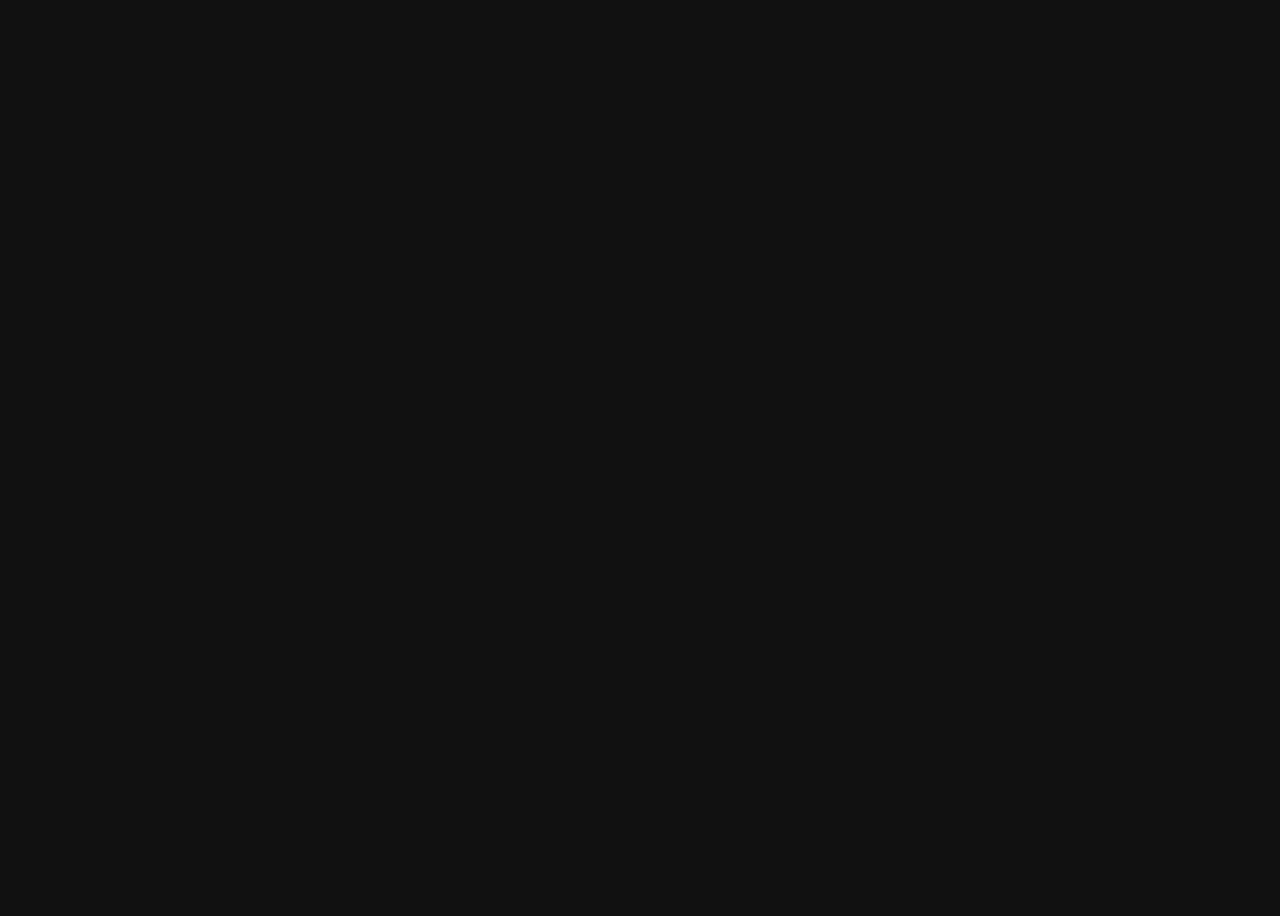
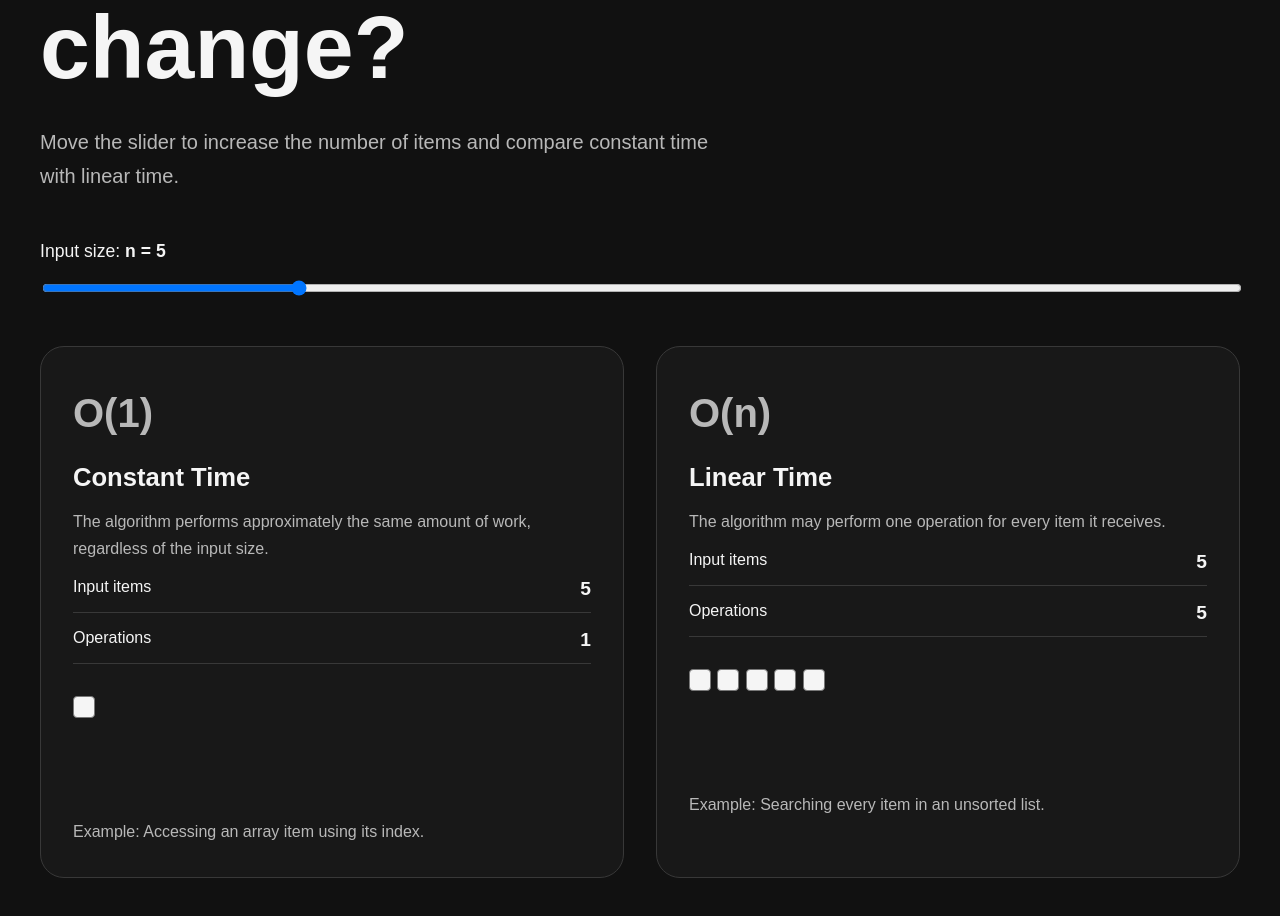
Before and after one commit to creationsoftre/computing-field-guide, a React (Vite) app: page / in a window 1280 px wide. Shown: the part 1940-2856 px from the top of the page. Before the commit the page ends 1620 px from the top, so only its background shows below. Built offline with nearby package versions, Linux system fonts and the light colour scheme.

Commit message:
add ComplexityComparison component with input size control and styling

```diff
--- a/src/App.css
+++ b/src/App.css
@@ -148,3 +148,117 @@
 .input-example__items span:hover {
   transform: translateY(-4px);
 }
+
+.complexity-comparison {
+  min-height: 100vh;
+  padding: 7rem 2rem;
+  background-color: #111111;
+  color: #f5f5f5;
+}
+
+.complexity-comparison__content {
+  width: 100%;
+  max-width: 1200px;
+  margin: 0 auto;
+}
+
+.complexity-comparison h2 {
+  max-width: 900px;
+  margin: 0;
+  font-size: clamp(2.5rem, 7vw, 6rem);
+  line-height: 1;
+}
+
+.complexity-comparison__description {
+  max-width: 700px;
+  margin: 2rem 0 3rem;
+  font-size: 1.25rem;
+  line-height: 1.7;
+  color: #b8b8b8;
+}
+
+.comparison-control {
+  display: grid;
+  margin-bottom: 3rem;
+  gap: 1rem;
+}
+
+.comparison-control label {
+  font-size: 1.1rem;
+}
+
+.comparison-control input {
+  width: 100%;
+  cursor: pointer;
+}
+
+.comparison-grid {
+  display: grid;
+  grid-template-columns: repeat(2, minmax(0, 1fr));
+  gap: 2rem;
+}
+
+.complexity-card {
+  padding: 2rem;
+  border: 1px solid #383838;
+  border-radius: 1.5rem;
+  background-color: #181818;
+}
+
+.complexity-card__notation {
+  margin: 0 0 1rem;
+  font-size: 2.5rem;
+  font-weight: 700;
+}
+
+.complexity-card h3 {
+  margin: 0 0 1rem;
+  font-size: 1.6rem;
+}
+
+.complexity-card > p {
+  line-height: 1.7;
+  color: #b8b8b8;
+}
+
+.operation-display {
+  display: flex;
+  justify-content: space-between;
+  margin-top: 1rem;
+  padding-bottom: 0.75rem;
+  border-bottom: 1px solid #383838;
+}
+
+.operation-display strong {
+  font-size: 1.2rem;
+}
+
+.operation-visual {
+  display: flex;
+  min-height: 90px;
+  margin: 2rem 0;
+  gap: 0.4rem;
+  flex-wrap: wrap;
+  align-content: flex-start;
+}
+
+.operation-block {
+  width: 22px;
+  height: 22px;
+  border: 1px solid #777777;
+  border-radius: 0.25rem;
+}
+
+.operation-block--active {
+  background-color: #f5f5f5;
+}
+
+.complexity-card__example {
+  margin-bottom: 0;
+}
+
+@media (max-width: 750px) {
+  .comparison-grid {
+    grid-template-columns: 1fr;
+  }
+}
--- a/src/App.jsx
+++ b/src/App.jsx
@@ -1,5 +1,6 @@
 import Hero from "./components/Hero";
 import BigOIntro from "./components/BigOIntro";
+import ComplexityComparison from "./components/ComplexityComparison";
 import "./App.css";
 
 function App() {
@@ -7,6 +8,7 @@
     <main>
       <Hero />
       <BigOIntro />
+      <ComplexityComparison />
     </main>
   );
 }
--- /dev/null
+++ b/src/components/ComplexityComparison.jsx
@@ -0,0 +1,106 @@
+import { useState } from "react";
+
+function ComplexityComparison() {
+  const [inputSize, setInputSize] = useState(5);
+
+  function handleInputSizeChange(event) {
+    setInputSize(Number(event.target.value));
+  }
+
+  return (
+    <section className="complexity-comparison">
+      <div className="complexity-comparison__content">
+        <p className="section-label">Comparing Growth</p>
+
+        <h2>How does the amount of work change?</h2>
+
+        <p className="complexity-comparison__description">
+          Move the slider to increase the number of items and compare constant
+          time with linear time.
+        </p>
+
+        <div className="comparison-control">
+          <label htmlFor="comparison-input">
+            Input size: <strong>n = {inputSize}</strong>
+          </label>
+
+          <input
+            id="comparison-input"
+            type="range"
+            min="1"
+            max="20"
+            value={inputSize}
+            onChange={handleInputSizeChange}
+          />
+        </div>
+
+        <div className="comparison-grid">
+          <article className="complexity-card">
+            <p className="complexity-card__notation">O(1)</p>
+
+            <h3>Constant Time</h3>
+
+            <p>
+              The algorithm performs approximately the same amount of work,
+              regardless of the input size.
+            </p>
+
+            <div className="operation-display">
+              <span>Input items</span>
+              <strong>{inputSize}</strong>
+            </div>
+
+            <div className="operation-display">
+              <span>Operations</span>
+              <strong>1</strong>
+            </div>
+
+            <div className="operation-visual" aria-hidden="true">
+              <span className="operation-block operation-block--active" />
+            </div>
+
+            <p className="complexity-card__example">
+              Example: Accessing an array item using its index.
+            </p>
+          </article>
+
+          <article className="complexity-card">
+            <p className="complexity-card__notation">O(n)</p>
+
+            <h3>Linear Time</h3>
+
+            <p>
+              The algorithm may perform one operation for every item it
+              receives.
+            </p>
+
+            <div className="operation-display">
+              <span>Input items</span>
+              <strong>{inputSize}</strong>
+            </div>
+
+            <div className="operation-display">
+              <span>Operations</span>
+              <strong>{inputSize}</strong>
+            </div>
+
+            <div className="operation-visual" aria-hidden="true">
+              {Array.from({ length: inputSize }, (_, index) => (
+                <span
+                  className="operation-block operation-block--active"
+                  key={index}
+                />
+              ))}
+            </div>
+
+            <p className="complexity-card__example">
+              Example: Searching every item in an unsorted list.
+            </p>
+          </article>
+        </div>
+      </div>
+    </section>
+  );
+}
+
+export default ComplexityComparison;
```
